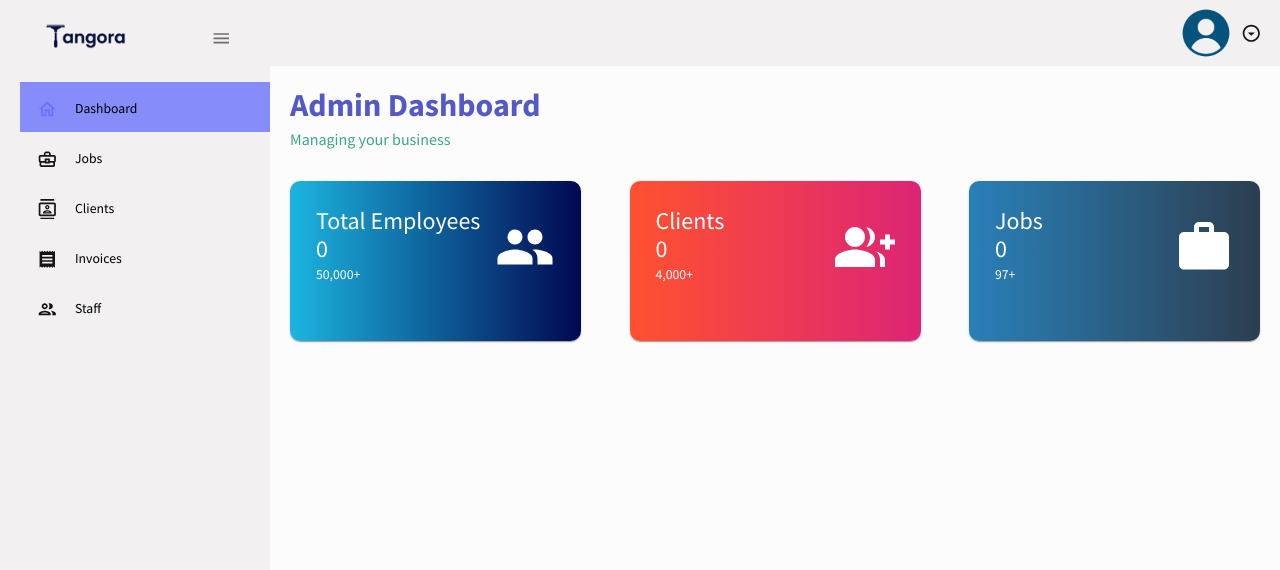
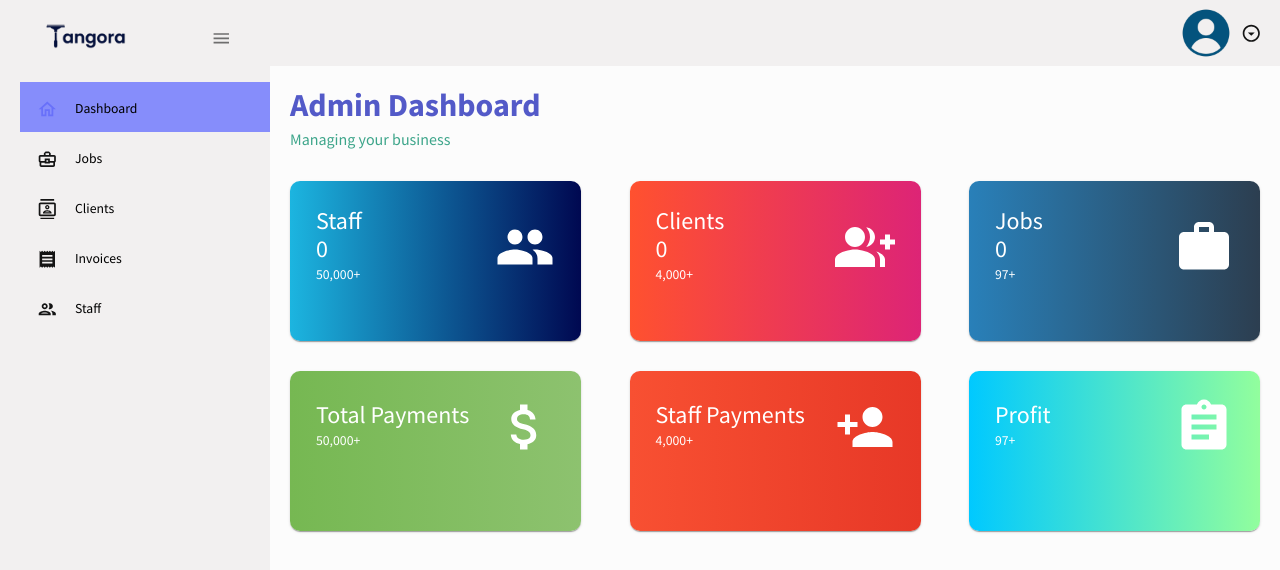
Before and after one commit to IsHaNinfo/cleaningApp, a React (Create React App) app in the folder frontend/: page /dashboard in a window 1280 px wide. Shown: the top 570 px of the page. Built offline with nearby package versions, Linux system fonts and the light colour scheme; no server answers; sample sign-in values are in the browser's storage.

Commit message:
add dashboard

```diff
--- a/frontend/src/scenes/dashboard/dashboard.jsx
+++ b/frontend/src/scenes/dashboard/dashboard.jsx
@@ -5,12 +5,16 @@ import axios from 'axios';
 import PeopleIcon from '@mui/icons-material/People';
 import GroupAddIcon from '@mui/icons-material/GroupAdd';
 import WorkIcon from '@mui/icons-material/Work';
+import AttachMoneyIcon from '@mui/icons-material/AttachMoney';
+import PersonAddIcon from '@mui/icons-material/PersonAdd';
+import AssignmentIcon from '@mui/icons-material/Assignment';
 import { environment } from "../../environment";
 
 const AdminDashboard = () => {
   const [staffCount, setStaffCount] = useState(0);
   const [clientCount, setClientCount] = useState(0);
-  const [jobsCount, setJobsCount] = useState(0); // Update this to fetch actual jobs count
+  const [jobsCount, setJobsCount] = useState(0);
+  const [totalount, setTotalCount] = useState(0);
 
   useEffect(() => {
     const fetchCounts = async () => {
@@ -20,31 +24,45 @@ const AdminDashboard = () => {
 
         const clientResponse = await axios.get(environment.apiUrl + "/client/getAllClientCount");
         setClientCount(clientResponse.data.count);
-        const jobResponse = await axios.get( environment.apiUrl + "/job/getCount");
+
+        const jobResponse = await axios.get(environment.apiUrl + "/job/getCount");
         setJobsCount(jobResponse.data.count);
+
+        const totalResponse = await axios.get(environment.apiUrl + "/job/getTotalAndProfit");
+        console.log(totalResponse.data.data)
+        setTotalCount(totalResponse.data.data);
+
+
       } catch (error) {
         console.error('Error fetching counts:', error);
       }
     };
 
+
+
     fetchCounts();
   }, []);
+  console.log(totalount)
+   const totalPayment = totalount.totalOrgTotal
+        const staffPayment = totalount.totalStaffPayTotal
+        const profit = totalount.totalProfit
+  const cardStyle = {
+    minHeight: 160,
+    width: '30%',
+    color: 'white',
+    padding: '10px',
+    borderRadius: "10px",
+  };
 
   return (
     <Box sx={{ padding: '20px' }}>
       <Header title="Admin Dashboard" subtitle="Managing your business" />
-      <Box
-        sx={{
-          display: 'flex',
-          justifyContent: 'space-between',
-          flexWrap: 'wrap'
-        }}
-      >
-        <Card sx={{ minHeight: 160, width: '30%', background: 'linear-gradient(90deg, #1CB5E0 0%, #000851 100%)', color: 'white', padding: '10px', borderRadius: "10px" }}>
+      <Box sx={{ display: 'flex', justifyContent: 'space-between', flexWrap: 'wrap', marginBottom: '20px' }}>
+        <Card sx={{ ...cardStyle, background: 'linear-gradient(90deg, #1CB5E0 0%, #000851 100%)',cursor:"pointer" }}>
           <CardContent sx={{ display: 'flex', justifyContent: 'space-between', alignItems: 'center' }}>
             <Box>
               <Typography variant="h3" component="div">
-                Total Employees
+                Staff
               </Typography>
               <Typography variant="h3">
                 {staffCount}
@@ -57,7 +75,7 @@ const AdminDashboard = () => {
             <PeopleIcon sx={{ fontSize: 60 }} />
           </CardContent>
         </Card>
-        <Card sx={{ minHeight: 160, width: '30%', background: 'linear-gradient(90deg, #FF512F 0%, #DD2476 100%)', color: 'white', padding: '10px', borderRadius: "10px" }}>
+        <Card sx={{ ...cardStyle, background: 'linear-gradient(90deg, #FF512F 0%, #DD2476 100%)' ,cursor:"pointer"}}>
           <CardContent sx={{ display: 'flex', justifyContent: 'space-between', alignItems: 'center' }}>
             <Box>
               <Typography variant="h3" component="div">
@@ -74,7 +92,7 @@ const AdminDashboard = () => {
             <GroupAddIcon sx={{ fontSize: 60 }} />
           </CardContent>
         </Card>
-        <Card sx={{ minHeight: 160, width: '30%', background: 'linear-gradient(90deg, #2980b9 0%, #2c3e50 100%)', color: 'white', padding: '10px', borderRadius: "10px" }}>
+        <Card sx={{ ...cardStyle, background: 'linear-gradient(90deg, #2980b9 0%, #2c3e50 100%)', cursor:"pointer" }}>
           <CardContent sx={{ display: 'flex', justifyContent: 'space-between', alignItems: 'center' }}>
             <Box>
               <Typography variant="h3" component="div">
@@ -92,6 +110,61 @@ const AdminDashboard = () => {
           </CardContent>
         </Card>
       </Box>
+      <div style={{marginTop:"30px"}}>
+      <Box sx={{ display: 'flex', justifyContent: 'space-between', flexWrap: 'wrap' }}>
+        <Card sx={{ ...cardStyle, background: 'linear-gradient(90deg, #76b852 0%, #8DC26F 100%)',cursor:"pointer" }}>
+          <CardContent sx={{ display: 'flex', justifyContent: 'space-between', alignItems: 'center' }}>
+            <Box>
+              <Typography variant="h3" component="div">
+                Total Payments
+              </Typography>
+              <Typography variant="h3">
+                {totalPayment}
+              </Typography>
+              <Typography variant="subtitle1">
+                {/* Update this with actual data if needed */}
+                50,000+
+              </Typography>
+            </Box>
+            <AttachMoneyIcon  sx={{ fontSize: 60 }} />
+          </CardContent>
+        </Card>
+        <Card sx={{ ...cardStyle, background: 'linear-gradient(90deg, #f85032 0%, #e73827 100%)',cursor:"pointer" }}>
+          <CardContent sx={{ display: 'flex', justifyContent: 'space-between', alignItems: 'center' }}>
+            <Box>
+              <Typography variant="h3" component="div">
+                Staff Payments
+              </Typography>
+              <Typography variant="h3">
+                {staffPayment}
+              </Typography>
+              <Typography variant="subtitle1">
+                {/* Update this with actual data if needed */}
+                4,000+
+              </Typography>
+            </Box>
+            <PersonAddIcon  sx={{ fontSize: 60 }} />
+          </CardContent>
+        </Card>
+        <Card sx={{ ...cardStyle, background: 'linear-gradient(90deg, #00C9FF 0%, #92FE9D 100%)',cursor:"pointer" }}>
+          <CardContent sx={{ display: 'flex', justifyContent: 'space-between', alignItems: 'center' }}>
+            <Box>
+              <Typography variant="h3" component="div">
+                Profit
+              </Typography>
+              <Typography variant="h3">
+                {profit}
+              </Typography>
+              <Typography variant="subtitle1">
+                {/* Update this with actual data if needed */}
+                97+
+              </Typography>
+            </Box>
+            <AssignmentIcon  sx={{ fontSize: 60 }} />
+          </CardContent>
+        </Card>
+      </Box>
+      </div>
     </Box>
   );
 };
```
Also changed, not shown: 2 other files (tests, documents, lock files or other folders).
